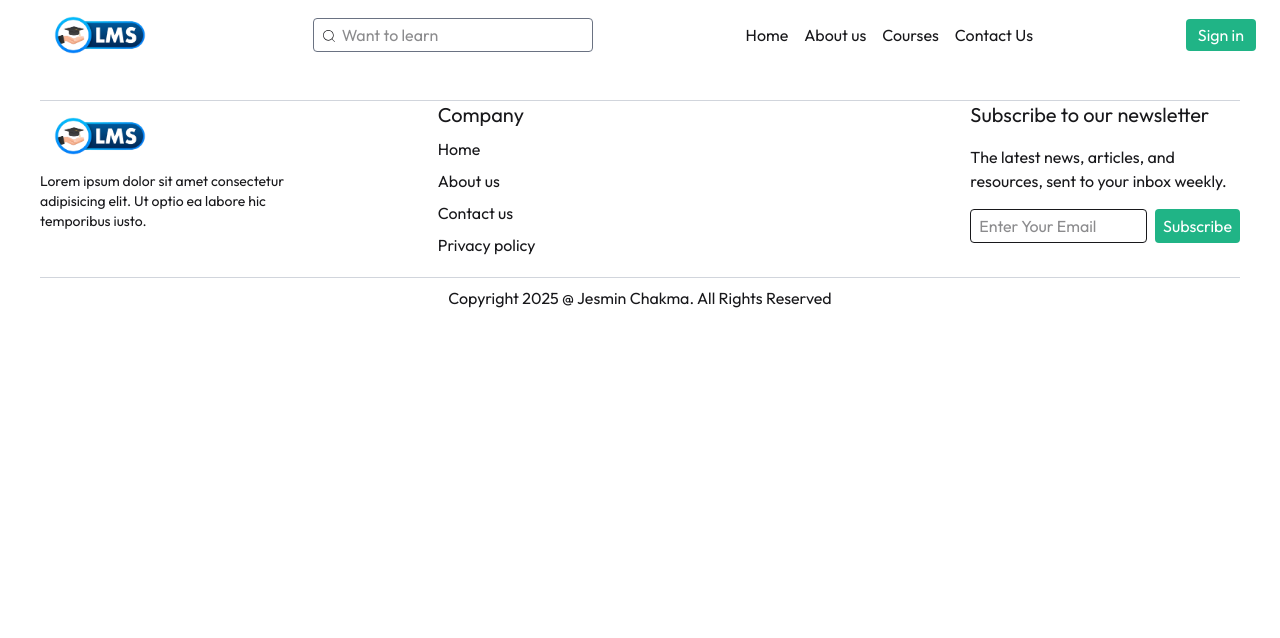
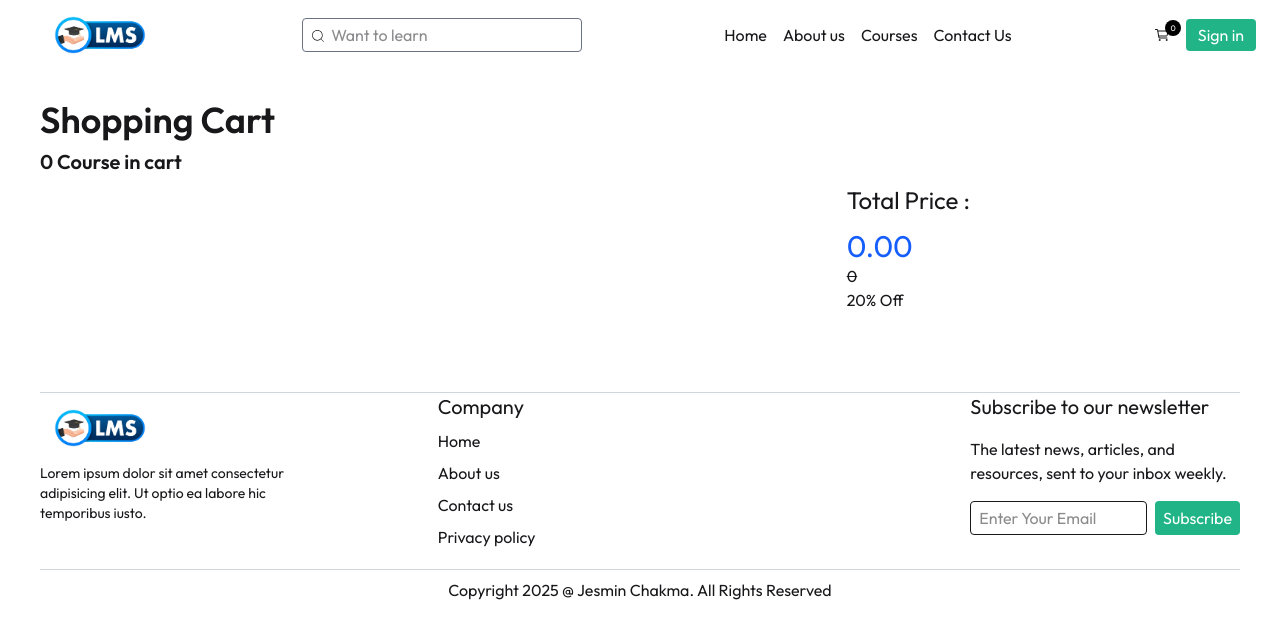
Before and after one commit to Nobleman78/Edu-soft, a React (Vite) app: page /cart in a window 1280 px wide. Shown: the top 638 px of the page. Built offline with nearby package versions, Linux system fonts and the light colour scheme.

Commit message:
Add to cart with total price and discount price added

```diff
--- a/src/App.jsx
+++ b/src/App.jsx
@@ -21,6 +21,8 @@ import Footer from './components/Student/Footer'
 import Machinelearling from './components/Courses/Machinelearling'
 import SoftwareEngineering from './components/Courses/SoftwareEngineering'
 import UiUx from './components/Courses/UiUx'
+import Cart from './Utility/Cart'
+
 
 function App() {
 
@@ -37,6 +39,7 @@ function App() {
         <Route path='/contact' element={<Contact/>}></Route>
         <Route path='/about' element={<About/>}></Route>
         <Route path='/login' element={<Login/>}></Route>
+        <Route path='/cart' element={<Cart/>}></Route>
         <Route path='/registration' element={<Registration/>}></Route>
         <Route path='/course/:id' element={<Coursedetails />}></Route>
         <Route path='/my-enrollments' element={<Myenrollement />}></Route>
--- a/src/Context/Context.jsx
+++ b/src/Context/Context.jsx
@@ -1,16 +1,58 @@
 import React, { createContext, useEffect, useState } from 'react';
 import { dummyCourses } from '../assets/assets';
 import humanizeDuration from 'humanize-duration';
+
 export const ContextApi = createContext();
 const Context = (props) => {
 
     const currency = '$';
     const [courses, setCourses] = useState([])
     const [iseducator, setIsEducator] = useState(true)
+    const [enrollCourses, setEnrollCourses] = useState([])
+    const [cart, setCart] = useState([])
+    console.log(cart)
+    const calculateTotalPrice = () => {
+        return cart.reduce((total, item) => total + item.coursePrice, 0);
+    };
+    const calculateTotalDiscountPrice = (discount) => {
+        const TotalPrice = calculateTotalPrice();
+        let discountPrice = TotalPrice - (TotalPrice * (discount / 100))
+        return discountPrice.toFixed(2);
+    }
+
+
+
+
+    const addtoCart = (courseData) => {
+        console.log(courseData)
+        let isPresent = false;
+        cart.find(item => {
+            if (item._id === courseData._id) {
+                isPresent = true;
+            }
+            if (item._id === courseData._id) {
+                alert('This item is already exist')
+            }
+
+        })
+        if (isPresent)
+            return;
+
+        setCart([...cart, courseData])
+
+    }
+
+
+
+
+
 
     const courseData = async () => {
         setCourses(dummyCourses)
     }
+
+
+
 
     //Function to calculates Course Chapter Duration Duration
 
@@ -70,14 +112,16 @@ const Context = (props) => {
 
 
 
-
+    //    Fetching Data here
     useEffect(() => {
         courseData()
+
     }, [])
 
     const contextValue = {
         currency, courses, calculateRating, iseducator, setIsEducator,
-        calculateChapterTime, calculateNumberOfLecture, calculateCourseTime,calculateDiscount
+        calculateChapterTime, calculateNumberOfLecture, calculateCourseTime, calculateDiscount
+        , enrollCourses, addtoCart, calculateTotalPrice, cart,calculateTotalDiscountPrice
     }
     return (
         <ContextApi.Provider value={contextValue}>
--- a/src/Pages/Student/CourseList.jsx
+++ b/src/Pages/Student/CourseList.jsx
@@ -13,7 +13,7 @@ const CourseList = () => {
 
     // Course Filter
     const [filterCourse,setFilterCourse] = useState([]);
-    console.log(filterCourse)
+
 
     useEffect(()=>{
         if(courses.length > 0){
--- a/src/Pages/Student/Coursedetails.jsx
+++ b/src/Pages/Student/Coursedetails.jsx
@@ -1,21 +1,23 @@
 import React, { useContext, useEffect, useState } from 'react';
-import { useParams } from 'react-router-dom';
+import { Link, useParams } from 'react-router-dom';
 import { ContextApi } from '../../Context/Context';
 import DOMPurify from 'dompurify';
 import { assets } from '../../assets/assets';
 import humanizeDuration from 'humanize-duration';
 import YouTube from 'react-youtube';
 import Loading from '../../components/Student/Loading';
+import Myenrollement from './Myenrollement';
 
 const Coursedetails = () => {
 
-    const { courses, calculateRating, calculateCourseTime, calculateDiscount, calculateNumberOfLecture, calculateChapterTime } = useContext(ContextApi)
+    const { courses, calculateRating,calculateCourseTime, addtoCart, calculateDiscount, calculateNumberOfLecture, calculateChapterTime } = useContext(ContextApi)
     const { id } = useParams();
     const [courseData, setCourseData] = useState(null)
     const [arrowFlip, setArrowFlip] = useState({});
     const [enrollButton, setEnrollButton] = useState(false);
     const [playerData, setPlayerData] = useState(null);
-    console.log(courseData);
+
+
 
     const toggleSection = (index) => {
         setArrowFlip(prev => (
@@ -157,7 +159,7 @@ const Coursedetails = () => {
                         </div>
                         {/*--------Star, total course duration and total lectures part emd-------- */}
 
-                        <button className='bg-blue-600 w-full px-4 py-2 mt-3 cursor-pointer text-white rounded'>{enrollButton ? 'Already Enrolled' : 'Enroll Now'}</button>
+                       <Link to='/cart'> <button  onClick={()=>addtoCart(courseData)} className='bg-blue-600 w-full px-4 py-2 mt-3 cursor-pointer text-white rounded'>{enrollButton ? 'Already Enrolled' : 'Enroll Now'}</button></Link>
 
                         {/*--------- Ends part------- */}
 
--- a/src/Pages/Student/Myenrollement.jsx
+++ b/src/Pages/Student/Myenrollement.jsx
@@ -1,6 +1,11 @@
-import React from 'react';
+import React, { useContext } from 'react';
+import { ContextApi } from '../../Context/Context';
+import { assets } from '../../assets/assets';
 
-const Myenrollement = () => {
+const Myenrollement = ({getCourseId}) => {
+    const { enrollCourses, calculateCourseTime } = useContext(ContextApi);
+    console.log(getCourseId);
+
     return (
         <div>
             <h2>My enrollments</h2>
@@ -14,6 +19,31 @@ const Myenrollement = () => {
                     </tr>
 
                 </thead>
+                <tbody className=''>
+                    {enrollCourses.map((course, index) => (
+                        <tr key={index} className='border-b border-gray-500/20 ' >
+                            <td className='md:px-4 pl-2 md:pl-4 py-3 flex items-center space-x-3' >
+                                <img className='w-14 sm:w-24 md:w-28' src={course.courseThumbnail} alt="" />
+                                <div className='flex-1'>
+                                    <p>{course.courseTitle}</p>
+                                </div>
+
+                            </td>
+                            <td className='px-4 py-3 max-sm:hidden'>
+
+                                {calculateCourseTime(course)}
+                            </td>
+                            <td className='px-4 py-3 max-sm:hidden'>
+                                10/10  <span>Lectures</span>
+                            </td>
+                            <td className='px-4 py-3 max-sm:text-right'>
+                                <button className='cursor-pointer bg-blue-500 px-3 text-white py-1'>Completed</button>
+                            </td>
+
+
+                        </tr>
+                    ))}
+                </tbody>
             </table>
         </div>
     );
--- /dev/null
+++ b/src/Utility/Cart.jsx
@@ -0,0 +1,54 @@
+import React, { useContext } from 'react';
+import { ContextApi } from '../Context/Context';
+
+const Cart = () => {
+    const { cart, calculateCourseTime, calculateTotalDiscountPrice, calculateTotalPrice, calculateDiscount } = useContext(ContextApi);
+    return (
+        <div className='mt-20'>
+            <h2 className='text-4xl font-semibold mb-2'>Shopping Cart</h2>
+            <h2 className='text-xl font-semibold mb-2'>{cart.length} {cart.length > 1 ? 'Courses' : 'Course'} in cart</h2>
+            <div className='flex gap-5'>
+                {/* Left Part Div */}
+                <div className='w-2/3 flex flex-col gap-3'>
+                    {
+                        cart.map((item, index) => {
+                            return (
+                                <div key={index}>
+
+                                    <div className='flex justify-between gap-3  border border-gray-400 rounded px-4 py-2 ' key={index}>
+                                        <div className='flex gap-3'>
+                                            <img className='w-30' src={item.courseThumbnail} alt="" />
+                                            <div>
+                                                <p>{item.courseTitle}</p>
+                                                <p>{calculateCourseTime(item)}</p>
+                                            </div>
+                                        </div>
+                                        <div className='flex gap-2'>
+                                            <p className='text-blue-600'>{calculateDiscount(item.coursePrice, 20)}</p>
+                                            <p className='line-through'>{item.coursePrice}</p>
+
+                                        </div>
+                                    </div>
+
+                                </div>
+                            )
+                        })
+                    }
+                </div>
+
+                {/* Right Part Div */}
+                <div className='w-1/3  '>
+                    <h2 className='text-2xl mb-3'>Total Price :</h2>
+                    <p className='text-3xl text-blue-600'>{calculateTotalDiscountPrice(20)}</p>
+                    <p className='line-through' >{calculateTotalPrice()}</p>
+                    <p>20% Off</p>
+
+
+
+                </div>
+            </div>
+        </div>
+    );
+};
+
+export default Cart;
--- /dev/null
+++ b/src/Utility/CartDetails.jsx
@@ -0,0 +1,11 @@
+import React from 'react';
+
+const CartDetails = () => {
+    return (
+        <div>
+
+        </div>
+    );
+};
+
+export default CartDetails;
--- a/src/components/Student/CourseCard.jsx
+++ b/src/components/Student/CourseCard.jsx
@@ -6,7 +6,6 @@ import { Link } from 'react-router-dom';
 
 const CourseCard = ({ course }) => {
     const {currency,calculateRating} = useContext(ContextApi)
-    console.log(currency);
     return (
         <Link to={'/course/' + course._id} className=' border
         border-gray-500/30 pb-6 overflow-hidden rounded-lg'>
--- a/src/components/Student/Navbar.jsx
+++ b/src/components/Student/Navbar.jsx
@@ -1,12 +1,15 @@
-import React, { useState } from 'react';
+import React, { useContext, useState } from 'react';
 import { Link, NavLink, useNavigate } from 'react-router-dom';
 import { CiSearch } from "react-icons/ci";
 import { RiMenu2Fill } from "react-icons/ri";
 import { RxCross2 } from "react-icons/rx";
 import logoImage from '../../assets/LMS-removebg-preview.png'
+import { IoCartOutline } from "react-icons/io5";
+import { ContextApi } from '../../Context/Context';
 
 const Navbar = ({ data }) => {
     const navigate = useNavigate();
+    const {cart} = useContext(ContextApi);
     const [menu, setMenu] = useState(false);
     const [input, setInput] = useState(data ? data : '');
 
@@ -19,7 +22,7 @@ const Navbar = ({ data }) => {
     }
 
     return (
-        <div className='flex items-center gap-6 justify-between  md:gap-0 top-0 bg-white fixed  z-50 md:w-[90%] lg:w-[95%] '>
+        <div className='flex items-center gap-5 justify-between  md:gap-0 top-0 bg-white fixed  z-50 md:w-[90%] lg:w-[95%] '>
             {/* Nav logo Start*/}
             <div className='flex items-center gap-3.5'>
                 <RiMenu2Fill className='md:hidden' onClick={() => setMenu(!menu)} ></RiMenu2Fill>
@@ -85,6 +88,8 @@ const Navbar = ({ data }) => {
             {/* Login Navbar */}
             <div>
                 <ul className='flex items-center gap-4'>
+                    <NavLink to='/cart'><IoCartOutline ></IoCartOutline></NavLink>
+                    <p className='absolute right-[75px] top-[20px] w-4 text-center leading-4 bg-black text-white aspect-square rounded-full text-[8px]'>{cart.length}</p>
                     <NavLink to='/login' className='cursor-pointer text-sm bg-[#20B486]  text-white px-2 py-2 md:px-3 md:py-1  md:text-base rounded'>Sign in</NavLink>
 
                 </ul>
```
Lines whose indentation alone changed are shown as unchanged.
